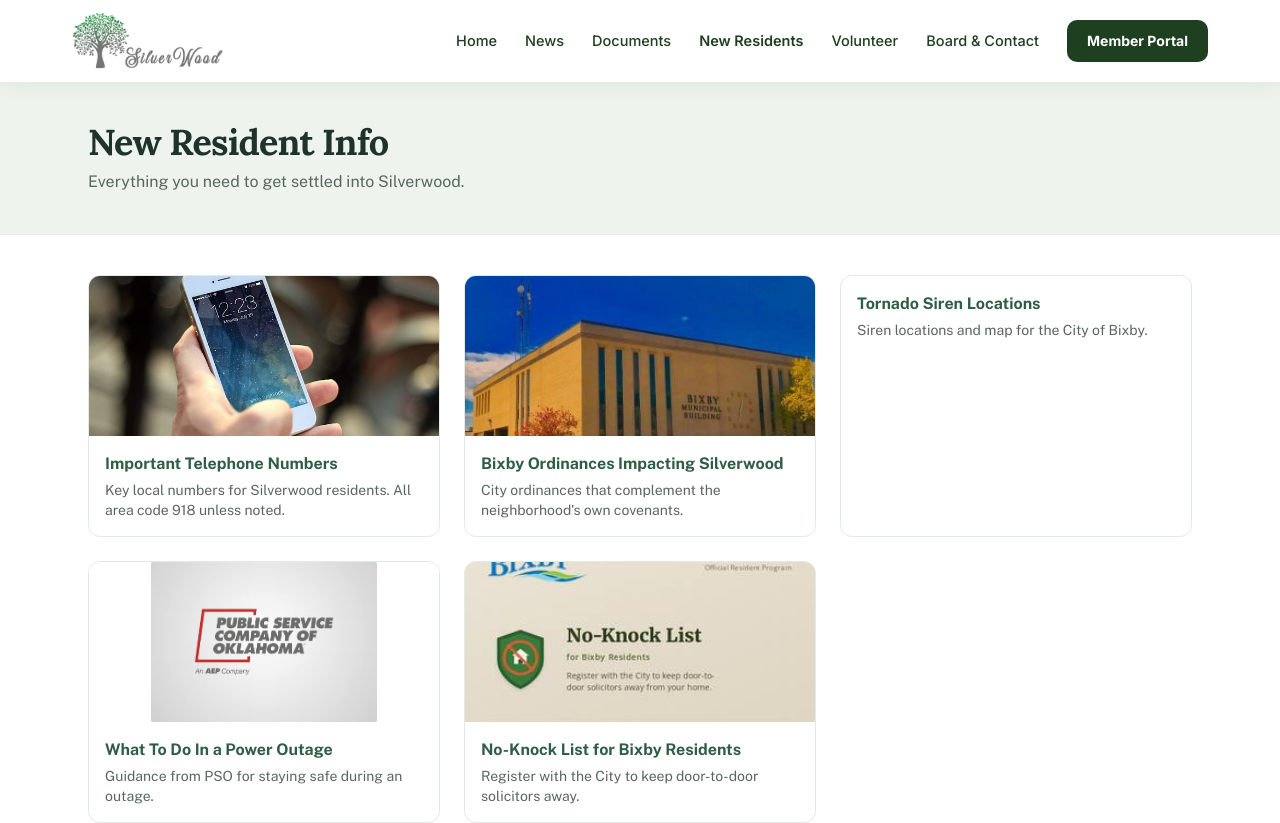
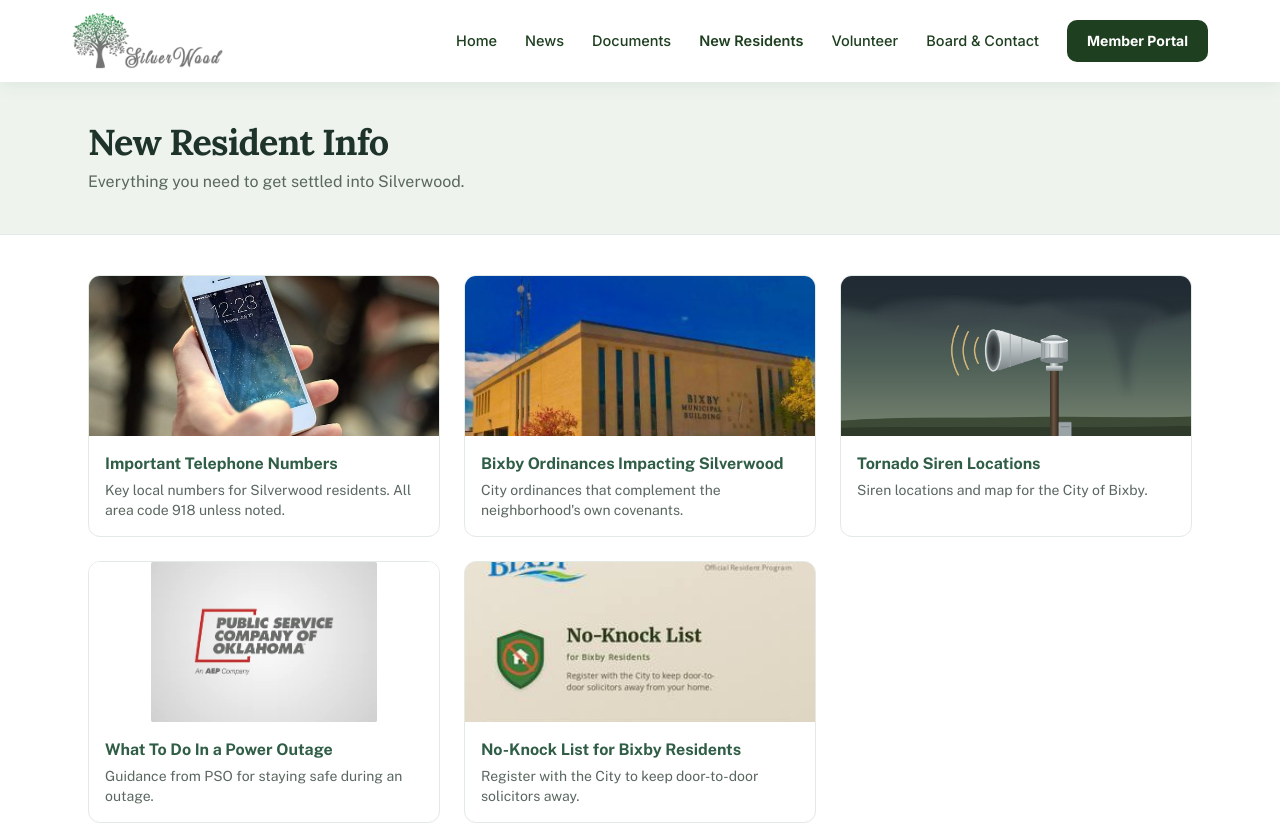
Before and after one commit to revdrive-ai/Silverwood-HOA, a Next.js app: page /new-resident in a window 1280 px wide. Shown: the top 823 px of the page. Built offline with nearby package versions, Linux system fonts and the light colour scheme.

Commit message:
Add tornado siren illustration to Tornado Siren Locations (#22)
Claude-Session: https://claude.ai/code/session_01B3zZhPjpdbD7kdnEyACW6R

Co-authored-by: Claude <noreply@anthropic.com>

```diff
--- a/content/newResident.js
+++ b/content/newResident.js
@@ -47,7 +47,8 @@ export const newResidentPages = [
   {
     slug: "tornado-siren-locations",
     title: "Tornado Siren Locations",
-    image: null,
+    // Illustration of an outdoor warning siren (drawn for this site, not a photo).
+    image: "/images/tornado-siren.jpg",
     summary: "Siren locations and map for the City of Bixby.",
     body: [
       "The City of Bixby warning sirens map below shows where the outdoor sirens are located across the city. For the latest information, visit the City of Bixby Storm Siren Map page.",
```
Also changed, not shown: public/images/tornado-siren.jpg (added).
